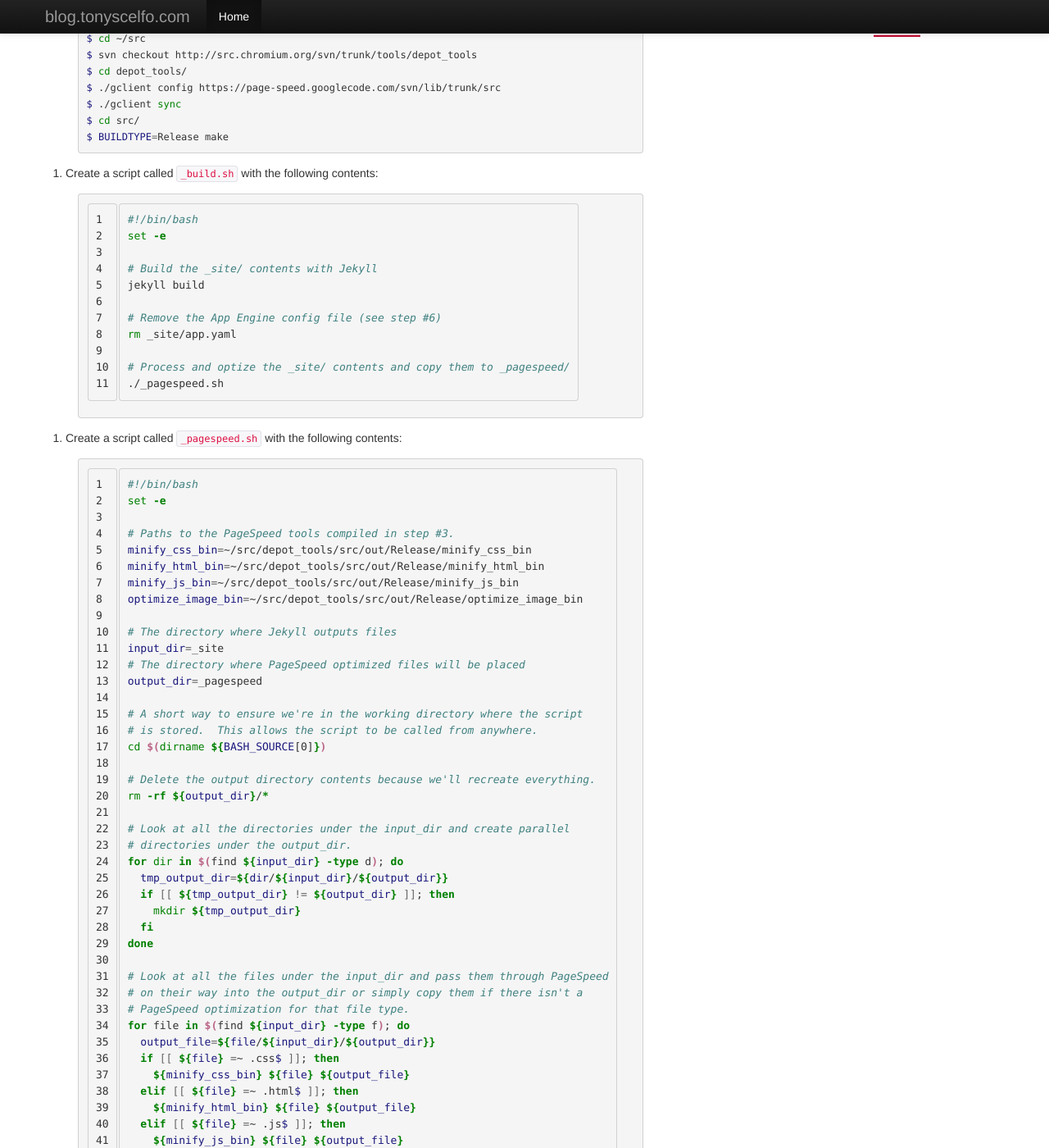
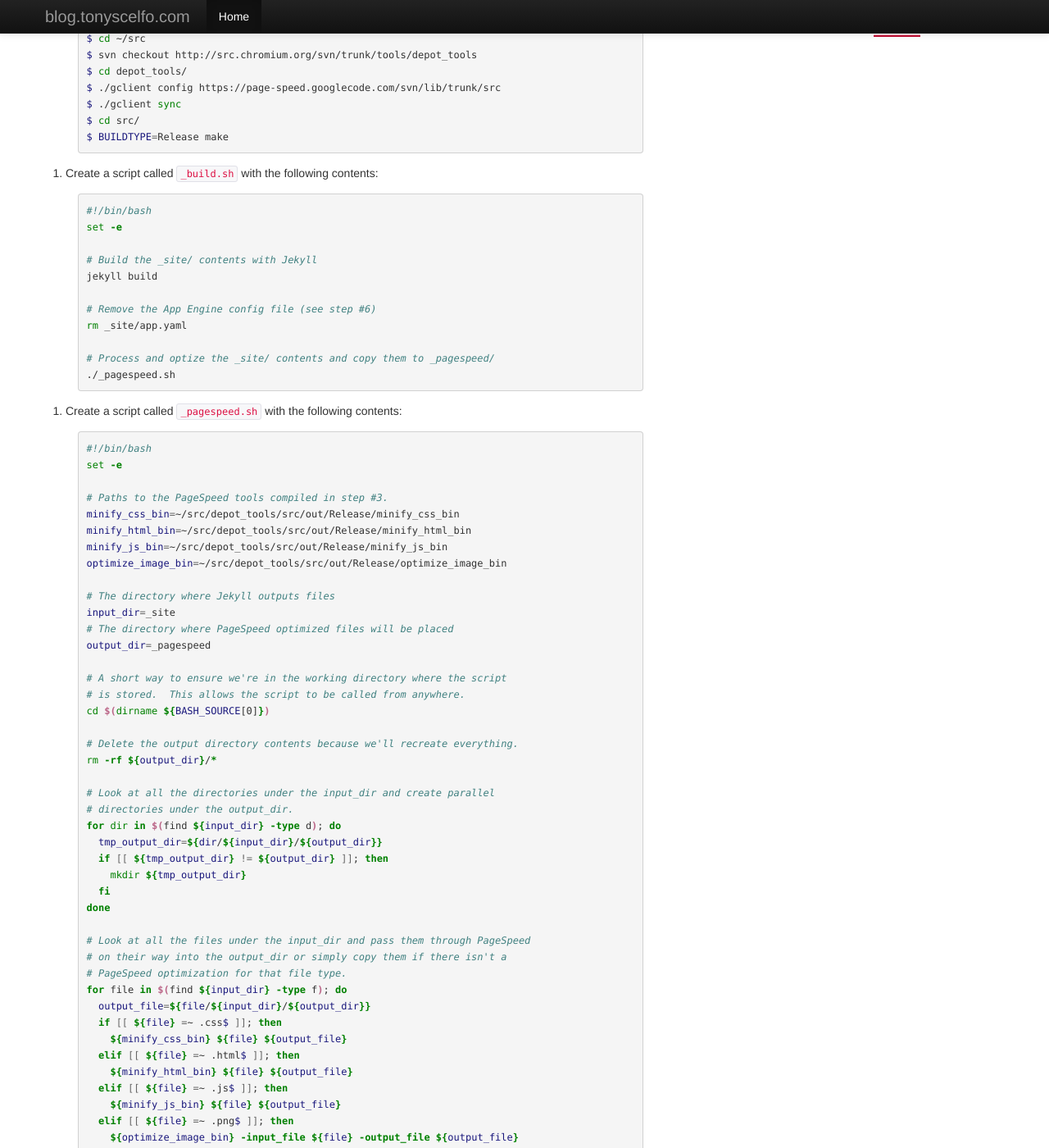
Before and after one commit to mchelen/tonyscelfo.com, a Jekyll site: the page built from _posts/2013-06-12-use-jekyll-with-pagespeed-and-appengine.md, in a window 1280 px wide and 1400 px high, scrolled down 649 px. Shown: the whole window at 82% size. Built offline with Jekyll 4.4.1, drawn with Linux system fonts in a browser that asks for light colours; nearby versions of some CDN libraries; comment, search, counter and statistics services are not loaded; some of the changed text lies outside the part shown.

Commit message:
remove line numbers

```diff
--- a/_posts/2013-06-12-use-jekyll-with-pagespeed-and-appengine.md
+++ b/_posts/2013-06-12-use-jekyll-with-pagespeed-and-appengine.md
@@ -31,7 +31,7 @@ $ BUILDTYPE=Release make
 
 4. Create a script called `_build.sh` with the following contents:
 
-{% highlight bash linenos %}
+{% highlight bash %}
 #!/bin/bash
 set -e
 
@@ -47,7 +47,7 @@ rm _site/app.yaml
 
 5. Create a script called `_pagespeed.sh` with the following contents:
 
-{% highlight bash linenos %}
+{% highlight bash %}
 #!/bin/bash
 set -e
 
@@ -99,7 +99,7 @@ done
 
 6. Create an [App Engine](https://developers.google.com/appengine/) application and use an `app.yaml` config like this.  Note that unlike the other files which can be prefixed with an underscore to be ignored by [Jekyll](http://jekyllrb.com/), [App Engine](https://developers.google.com/appengine/) requires a config file called `app.yaml`:
 
-{% highlight yaml linenos %}
+{% highlight yaml %}
 application: <your_application_name>
 version: <your_application_version>
 runtime: python27
@@ -126,7 +126,7 @@ $ touch _app/__init__.py
 
 8. Create the redirect handler `_app/redirect.py`:
 
-{% highlight python linenos %}
+{% highlight python %}
 import webapp2
 
 redirects = {
@@ -145,7 +145,7 @@ wsgi = webapp2.WSGIApplication(
 
 9. Finally, create a `_deploy.py` script which you can run to build, optimze and then publish your site to [App Engine](https://developers.google.com/appengine/).  Adjust accordingly to point to the [App Engine](https://developers.google.com/appengine/) client code wherever you installed it.
 
-{% highlight bash linenos %}
+{% highlight bash %}
 #!/bin/bash
 set -e
 
```
Also changed, not shown: _posts/2009-04-27-save-all-of-your-bash-history.md (+1 -1 lines).
